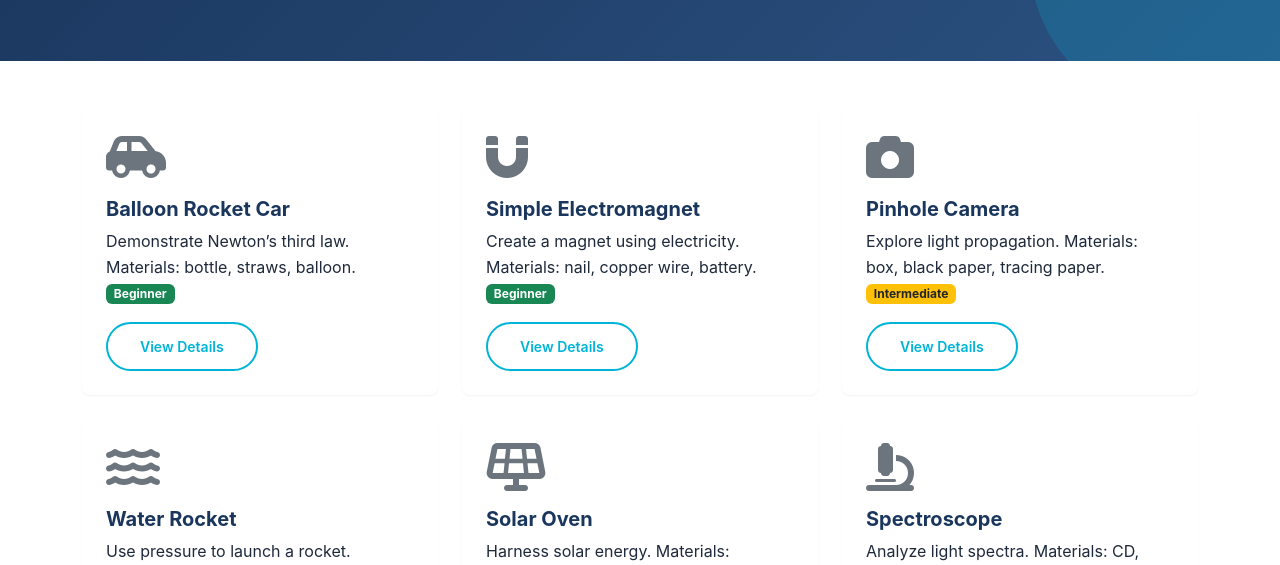
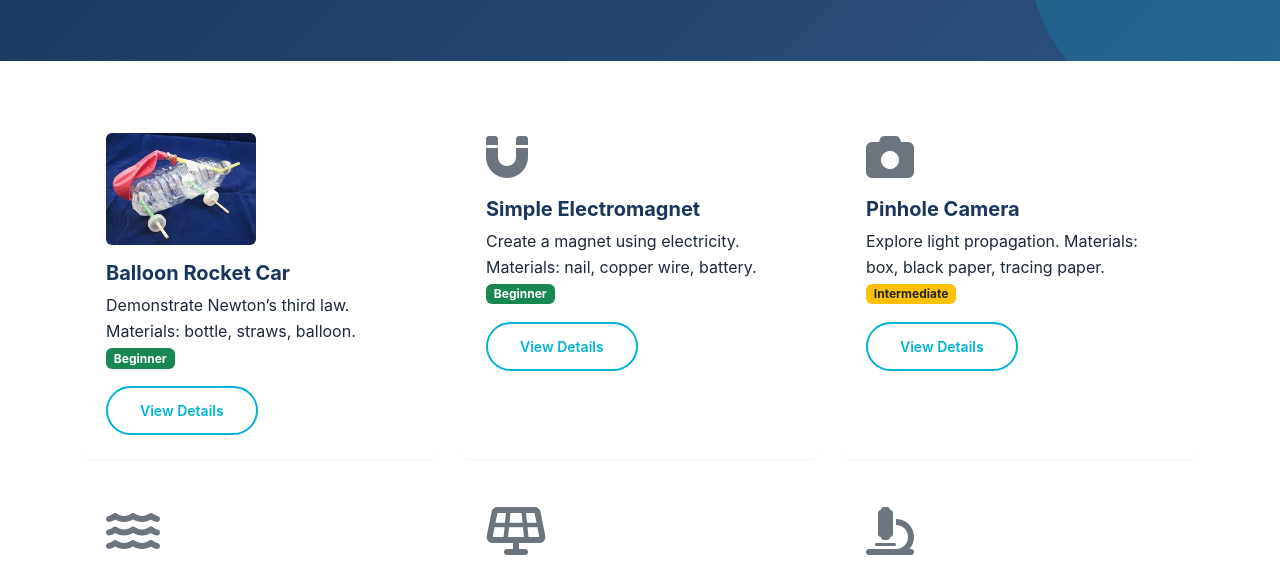
Before and after one commit to piusbliss1/physics-platform, a website: page client/projects.html in a window 1280 px wide. Shown: the part 155-720 px from the top of the page. Drawn offline with nearby package versions, Linux system fonts and the light colour scheme.

Commit message:
Update projects.html

```diff
--- a/client/projects.html
+++ b/client/projects.html
@@ -38,7 +38,7 @@
     <div class="row g-4">
       <div class="col-md-4" data-aos="zoom-in">
         <div class="card-custom p-4">
-          <i class="fas fa-car-side fa-3x text-secondary mb-3"></i>
+          <img src="images/projects/balloon-car.jpg" alt="Balloon rocket car" class="img-fluid rounded mb-3" style="max-width:150px;">
           <h5>Balloon Rocket Car</h5>
           <p>Demonstrate Newton’s third law. Materials: bottle, straws, balloon. <span class="badge bg-success">Beginner</span></p>
           <a href="modules.html#mechanics" class="btn btn-sm btn-outline-accent">View Details</a>
```
